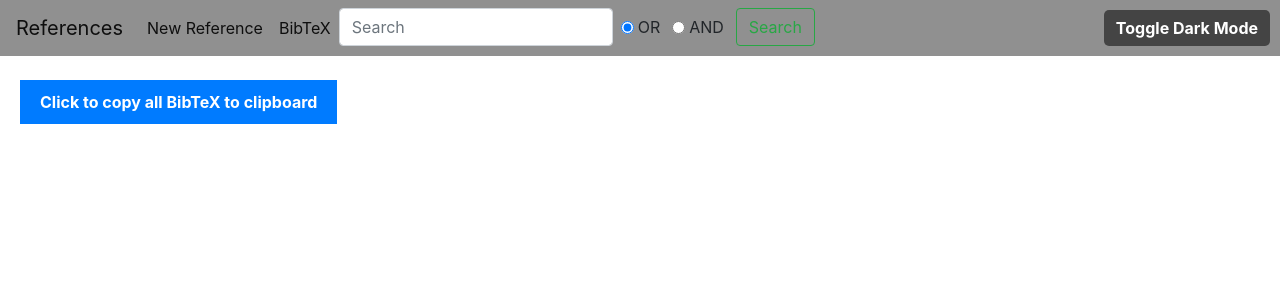
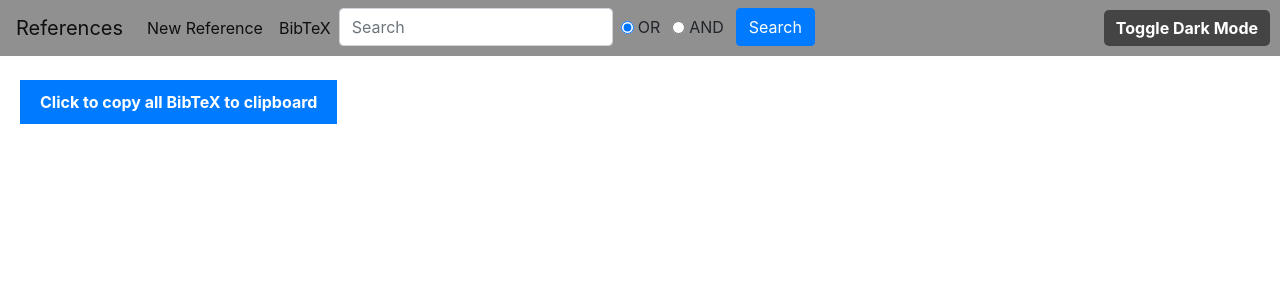
Before and after one commit to psangi-hy/ot-miniprojekti23, a Flask app: page /bibtex in a window 1280 px wide. Shown: the top 300 px of the page. Run offline with Flask 3, Linux system fonts and the light colour scheme; some libraries are stand-ins or nearby versions.

Commit message:
search button is blue again

```diff
--- a/src/templates/base.html
+++ b/src/templates/base.html
@@ -36,7 +36,7 @@
                                 <label class="form-check-label" for="andRadio">AND</label>
                             </div>
 
-                            <button class="btn btn-outline-success my-2 my-sm-0" type="submit">Search</button>
+                            <button class="btn btn-primary my-2 my-sm-0" type="submit">Search</button>
                         </form>
                     {% endif %}
                 </li>
```
